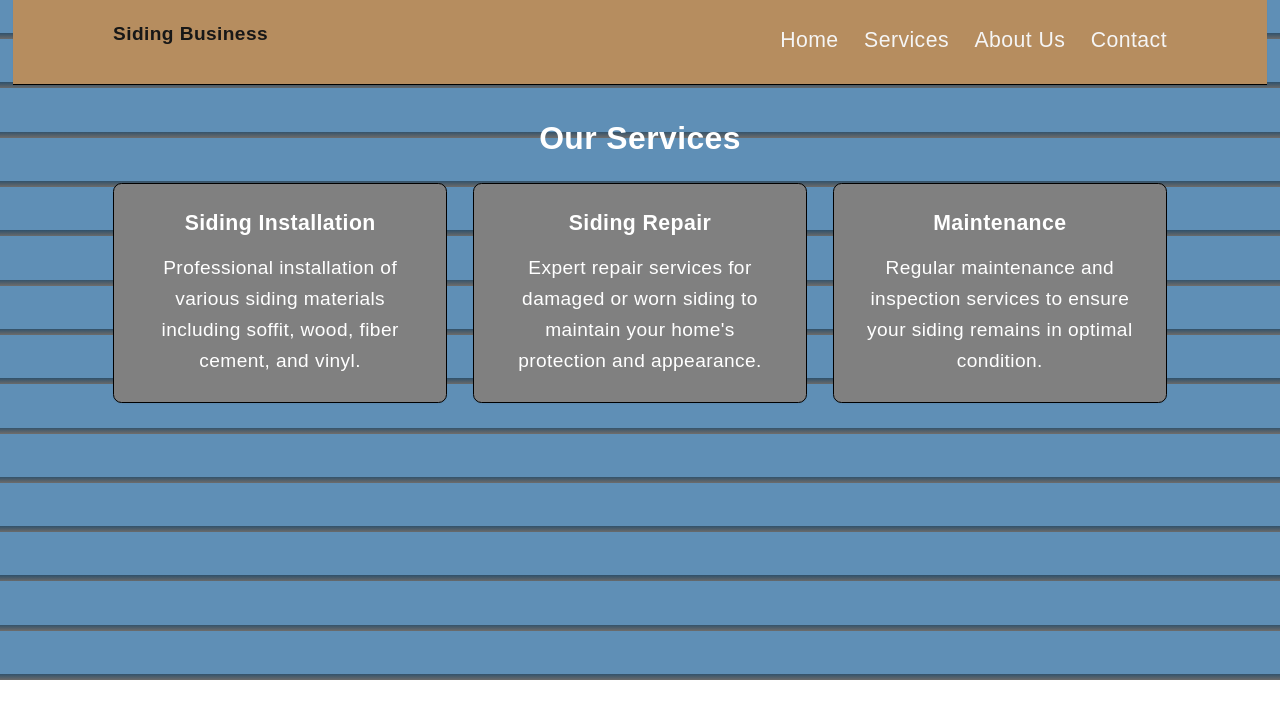
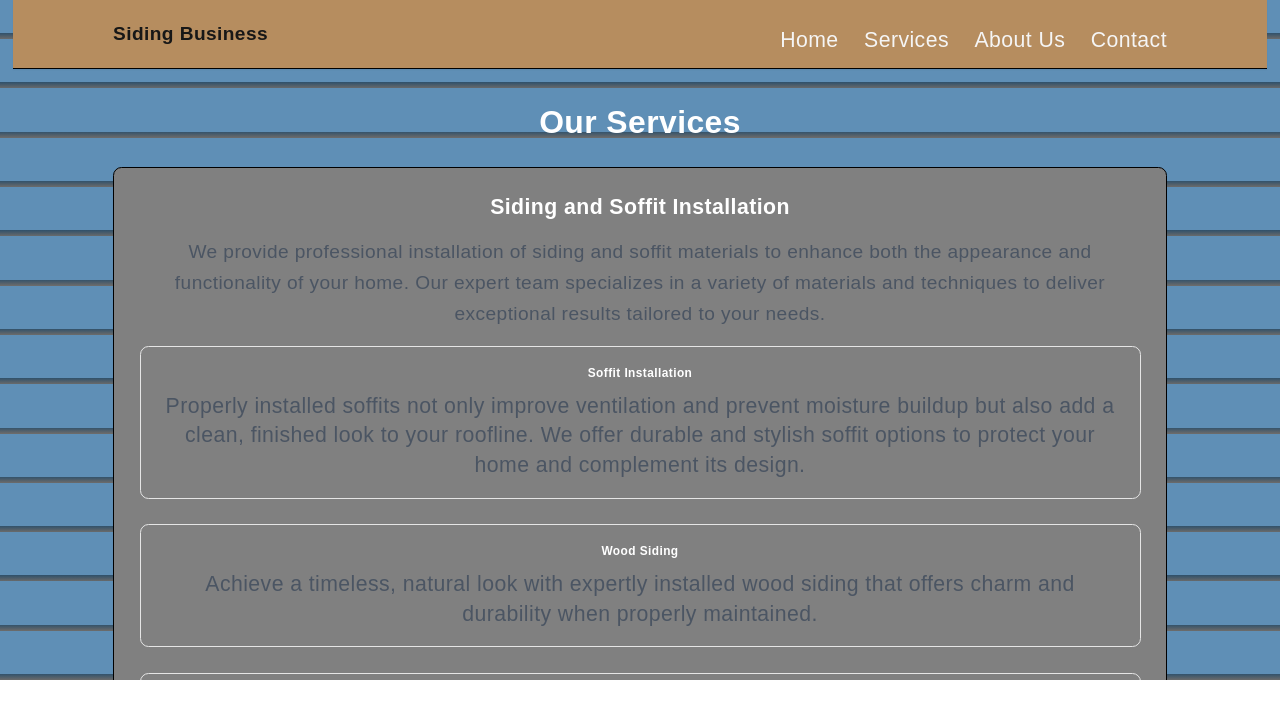
Before and after one commit to ClintasaurusRex/SGSIDING, a React (Vite) app in the folder sgsiding/: page /services in a window 1280 px wide. Shown: the top 718 px of the page. Built offline with nearby package versions, Linux system fonts and the light colour scheme.

Commit message:
Refactor Services page with detailed service information and improved layout

```diff
--- /dev/null
+++ b/sgsiding/src/assets/serviceInfo.js
@@ -0,0 +1,79 @@
+export const sidingInstall = {
+  title: "Siding and Soffit Installation",
+  description: `We provide professional installation of siding and soffit materials to enhance both the appearance and functionality of your home. Our expert team specializes in a variety of materials and techniques to deliver exceptional results tailored to your needs.`,
+  services: [
+    {
+      title: "Soffit Installation",
+      description: "Properly installed soffits not only improve ventilation and prevent moisture buildup but also add a clean, finished look to your roofline. We offer durable and stylish soffit options to protect your home and complement its design."
+    },
+    {
+      title: "Wood Siding",
+      description: "Achieve a timeless, natural look with expertly installed wood siding that offers charm and durability when properly maintained."
+    },
+    {
+      title: "Fiber Cement Siding",
+      description: "Enjoy the strength and longevity of fiber cement siding, known for its resistance to fire, pests, and harsh weather, installed with precision for lasting performance."
+    },
+    {
+      title: "Vinyl Siding",
+      description: "A versatile and low-maintenance option, we provide seamless vinyl siding installations that offer durability and aesthetic appeal."
+    }
+  ],
+  conclusion: "Our focus is on high-quality craftsmanship, energy efficiency, and customer satisfaction. Whether you're upgrading, renovating, or starting a new build, our team ensures your siding and soffit work together to protect and enhance your home for years to come."
+};
+
+export const sidingRepair = {
+  title: "Siding Repair",
+  description: `We provide expert repair services to restore the integrity, functionality, and appearance of your siding. Whether your siding has been damaged by storms, pests, or general wear and tear, our skilled professionals can identify the issue and deliver effective solutions that extend the life of your siding and maintain your home's protection.`,
+  services: [
+    {
+      title: "Damage Assessment",
+      description: "We thoroughly inspect your siding to determine the extent of the damage and identify any underlying issues, such as moisture penetration or structural concerns."
+    },
+    {
+      title: "Crack and Hole Repair",
+      description: "From minor cracks to larger holes, we use durable materials and precise techniques to seamlessly repair the damage and prevent further issues."
+    },
+    {
+      title: "Replacement of Sections",
+      description: "For severely damaged areas, we carefully remove and replace specific sections of siding, ensuring a flawless match to your existing material and color."
+    },
+    {
+      title: "Weatherproofing and Sealing",
+      description: "To enhance your home's protection, we ensure all repaired areas are properly sealed and weatherproofed to resist moisture, wind, and other environmental factors."
+    },
+    {
+      title: "Color Matching",
+      description: "We take pride in restoring the aesthetic of your home by perfectly matching the color and texture of your existing siding, making repairs virtually undetectable."
+    }
+  ],
+  conclusion: "With a focus on quality, durability, and customer satisfaction, our siding repair services will help maintain your home's curb appeal and safeguard it from the elements. Whether you're dealing with minor wear or extensive damage, we're here to provide reliable, long-lasting repairs tailored to your needs."
+};
+
+export const sidingMaintenance = {
+  title: "Siding Maintenance",
+  description: `Keep your siding in top shape with our comprehensive maintenance and inspection services. Regular upkeep not only enhances your home's appearance but also prolongs the life of your siding, ensuring it continues to provide protection against the elements.`,
+  services: [
+    {
+      title: "Thorough Inspections",
+      description: "We conduct detailed inspections to identify signs of wear, damage, or potential issues such as moisture infiltration, loose panels, or pest activity."
+    },
+    {
+      title: "Cleaning",
+      description: "We offer professional cleaning services to remove dirt, mold, mildew, and grime that can accumulate over time, restoring your siding's original look and preventing long-term damage."
+    },
+    {
+      title: "Sealing and Caulking",
+      description: "To maintain weather resistance, we inspect and reseal seams, joints, and edges, ensuring your siding remains properly sealed against moisture and drafts."
+    },
+    {
+      title: "Damage Prevention",
+      description: "Through routine maintenance, we address minor concerns before they become costly repairs, such as identifying and replacing small cracks, chips, or loose sections."
+    },
+    {
+      title: "Maintenance Plans",
+      description: "We can create a tailored maintenance schedule for your specific siding material—whether it's wood, vinyl, or fiber cement—to maximize its durability and longevity."
+    }
+  ],
+  conclusion: "By investing in regular siding maintenance, you'll protect your home's structural integrity, maintain energy efficiency, and keep it looking its best year-round. Let us help you preserve the beauty and performance of your siding for years to come!"
+};
--- a/sgsiding/src/components/styles/Services.css
+++ b/sgsiding/src/components/styles/Services.css
@@ -2,4 +2,5 @@
   border: 1px solid rgb(0, 0, 0);
   border-radius: 10px;
   background-color: grey;
+  gap: 10px;
 }
--- a/sgsiding/src/pages/Services.jsx
+++ b/sgsiding/src/pages/Services.jsx
@@ -1,32 +1,50 @@
 import "../components/styles/Services.css";
+import { sidingInstall, sidingRepair, sidingMaintenance } from "../assets/serviceInfo";
 
 export default function Services() {
   return (
     <div className="container mx-auto px-4 py-8">
       <h1 className="text-3xl font-bold mb-6">Our Services</h1>
-      <div className="grid grid-cols-1 md:grid-cols-2 lg:grid-cols-3 gap-6 ">
+      <div className="flex flex-col gap-6">
         <ServiceCard
-          title="Siding Installation"
-          description="Professional installation of various siding materials including soffit, wood, fiber cement, and vinyl."
+          title={sidingInstall.title}
+          description={sidingInstall.description}
+          services={sidingInstall.services}
+          conclusion={sidingInstall.conclusion}
         />
         <ServiceCard
-          title="Siding Repair"
-          description="Expert repair services for damaged or worn siding to maintain your home's protection and appearance."
+          title={sidingRepair.title}
+          description={sidingRepair.description}
+          services={sidingRepair.services}
+          conclusion={sidingRepair.conclusion}
         />
         <ServiceCard
-          title="Maintenance"
-          description="Regular maintenance and inspection services to ensure your siding remains in optimal condition."
+          title={sidingMaintenance.title}
+          description={sidingMaintenance.description}
+          services={sidingMaintenance.services}
+          conclusion={sidingMaintenance.conclusion}
         />
       </div>
     </div>
   );
 }
 
-function ServiceCard({ title, description }) {
+function ServiceCard({ title, description, services, conclusion }) {
   return (
     <div className="p-6 border rounded-lg shadow-sm hover:shadow-md transition-shadow services-grid">
       <h2 className="text-xl font-semibold mb-3">{title}</h2>
-      <p className="text-white-600">{description}</p>
+      <p className="text-gray-600 mb-4">{description}</p>
+
+      <div className="flex flex-col gap-6">
+        {services.map((service, index) => (
+          <div key={index} className="p-4 border rounded-lg">
+            <h3 className="font-semibold mb-2">{service.title}</h3>
+            <p className="text-xl text-gray-600">{service.description}</p>
+          </div>
+        ))}
+      </div>
+
+      <p className="text-gray-600 mt-4">{conclusion}</p>
     </div>
   );
 }
```
